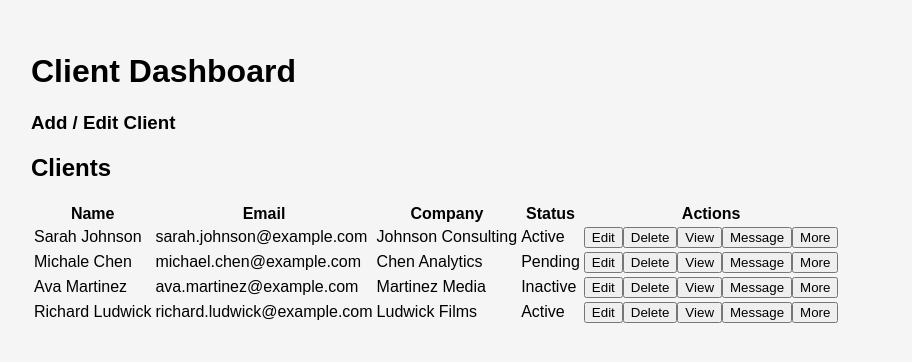
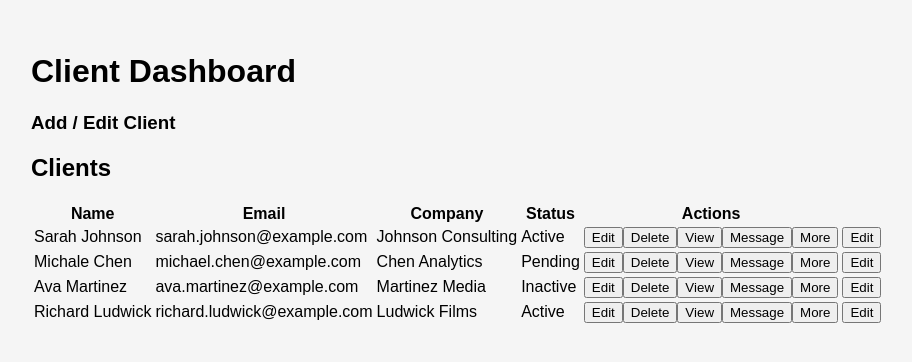
Before and after one commit to FixedBits/client-dashboard, a React (Vite) app: page / in a window 1280 px wide. Shown: the top 362 px of the page, without its empty margins (159-1071 px from the left). Built offline with nearby package versions, Linux system fonts and the light colour scheme.

Commit message:
Add edit/save toggle button to ClientRow

```diff
--- a/src/components/ClientRow.jsx
+++ b/src/components/ClientRow.jsx
@@ -18,6 +18,10 @@ function ClientRow({ name, email, company, status, actions }) {
           <button key={action}>{action}</button>
         ))}
       </td>
+
+      <td>
+        <button onClick={() => setIsEditing(!isEditing)}>{isEditing ? "Save" : "Edit"}</button>
+      </td>
     </tr>
   );
 }
```
